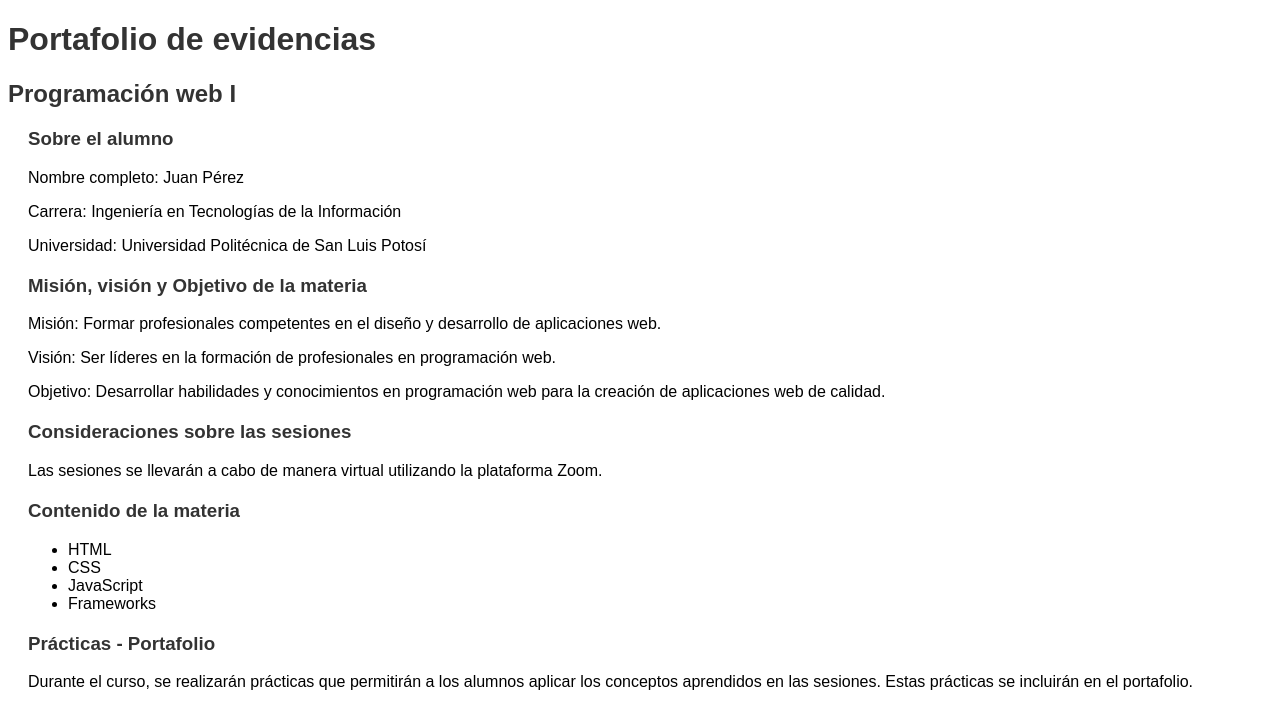
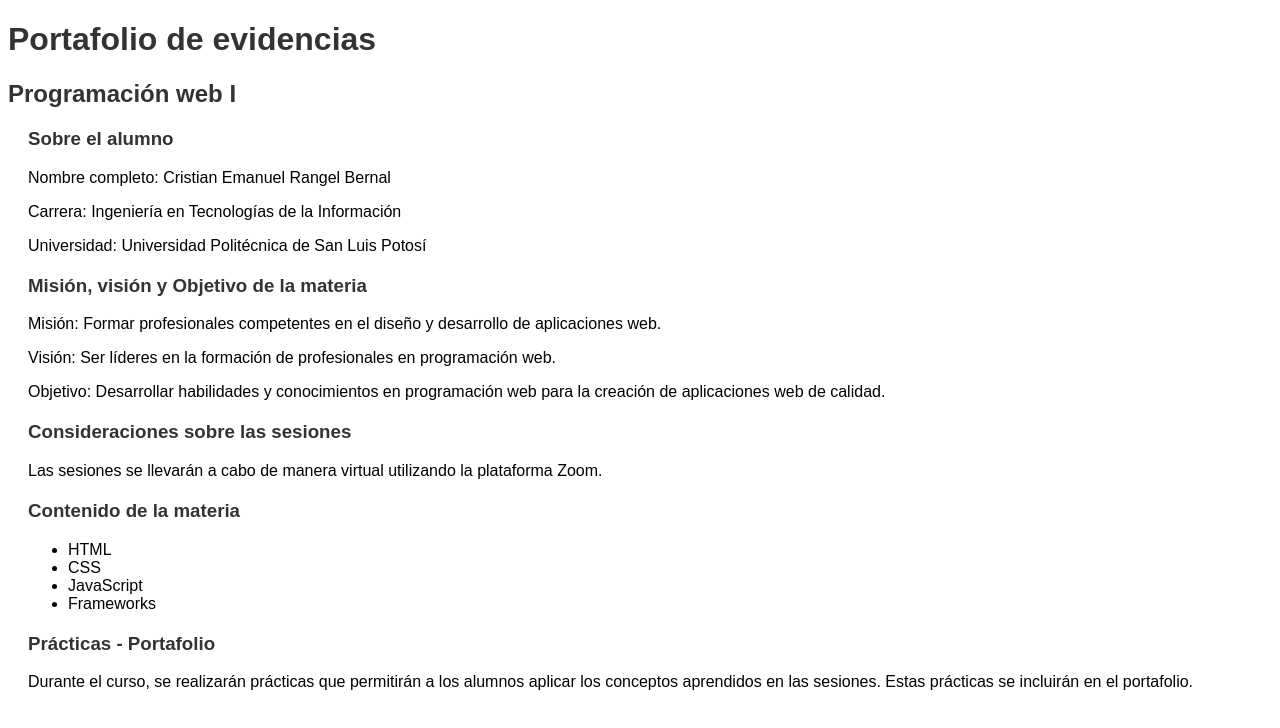
Before and after one commit to 183684/Portafolio, a plain HTML site: page paginachida.html in a window 1280 px wide. Drawn offline with Linux system fonts and the light colour scheme.

Commit message:
Update paginachida.html

```diff
--- a/paginachida.html
+++ b/paginachida.html
@@ -24,7 +24,7 @@
         <h2>Programación web I</h2>
         <article>
             <h3>Sobre el alumno</h3>
-            <p>Nombre completo: Juan Pérez</p>
+            <p>Nombre completo: Cristian Emanuel Rangel Bernal</p>
             <p>Carrera: Ingeniería en Tecnologías de la Información</p>
             <p>Universidad: Universidad Politécnica de San Luis Potosí</p>
         </article>
```
